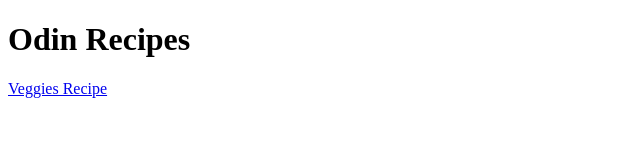
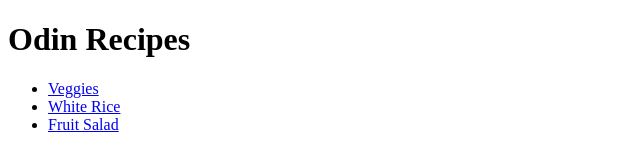
Before and after one commit to Aubinmars/odin-recipes, a plain HTML site: page index.html in a window 1280 px wide. Shown: the whole page, without its empty margins (0-640 px from the left). Drawn offline with Linux system fonts and the light colour scheme.

Commit message:
add recipes

```diff
--- a/index.html
+++ b/index.html
@@ -1,10 +1,16 @@
 <!DOCTYPE html>
-<html>
+<html lang="en">
 <head>
-  <title>Odin Recipes</title>
+    <meta charset="UTF-8">
+    <meta name="viewport" content="width=device-width, initial-scale=1.0">
+    <title>Document</title>
 </head>
 <body>
-  <h1>Odin Recipes</h1>
-  <a href="recipes/veggies.html">Veggies Recipe</a>
+    <h1>Odin Recipes</h1>
+    <ul>
+        <li><a href="recipes/veggies.html">Veggies</a></li>
+        <li><a href="recipes/white_rice.html">White Rice</a></li>
+        <li><a href="recipes/fruit_salad.html">Fruit Salad</a></li>
+    </ul>
 </body>
 </html>
```
